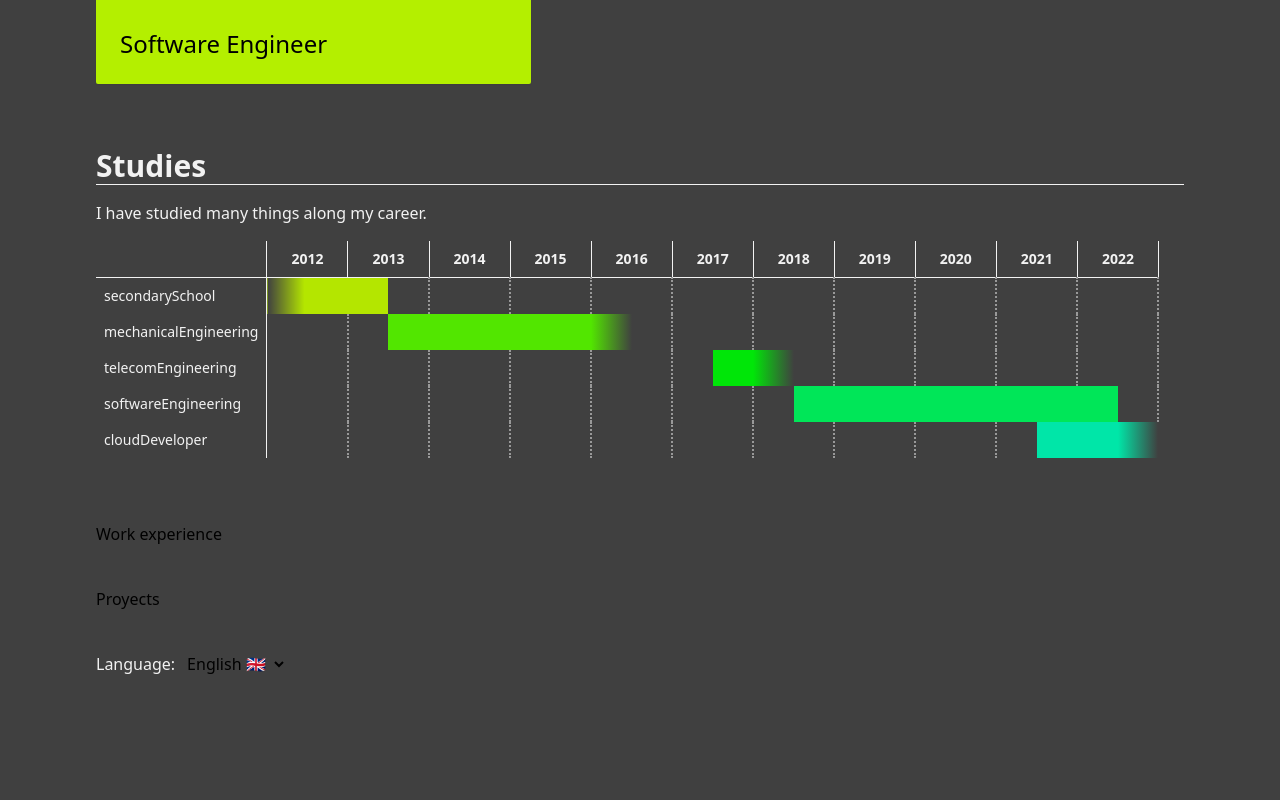
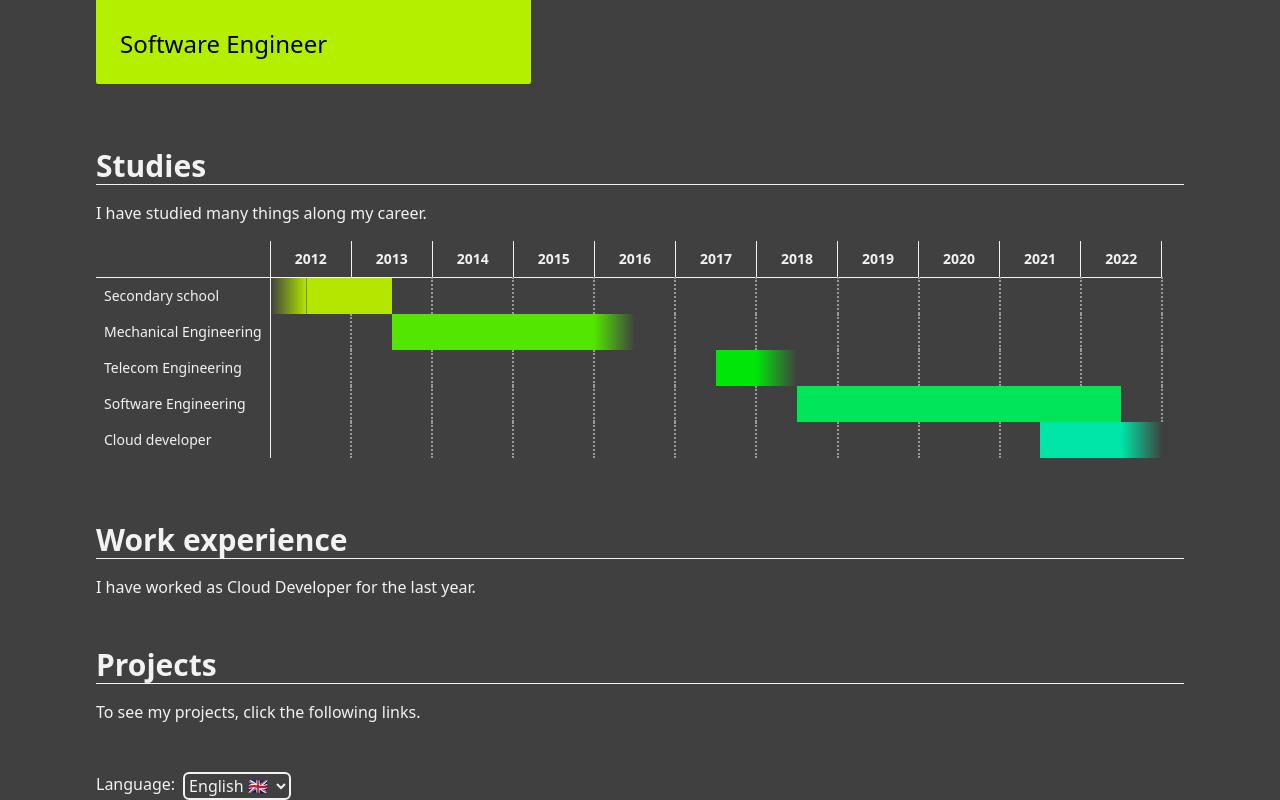
Before and after one commit to Rebun13/old_web, a Vue app: page / in a window 1280 px wide. Shown: the part 292-1092 px from the top of the page. Before the commit the page ends 968 px from the top, so only its background shows below. Built offline with nearby package versions, Linux system fonts and the light colour scheme.

Commit message:
Initialized projects and work apps and style changes in language selector Basic content in the remaining basic apps. Ruben Gomez Dopazo

```diff
--- a/src/App.vue
+++ b/src/App.vue
@@ -15,13 +15,13 @@ import Projects from './components/Projects.vue';
           </a>
         </li>
         <li class="nav-item p-4">
-          <a class="nav-link text-black font-bold align-bottom" href="">{{ $t('headerStudies') }}</a>
+          <a class="nav-link text-black font-bold align-bottom" href="#studies">{{ $t('headerStudies') }}</a>
         </li>
         <li class="nav-item p-4">
-          <a class="nav-link text-black font-bold" href="">{{ $t('headerWork') }}</a>
+          <a class="nav-link text-black font-bold" href="#work-experience">{{ $t('headerWork') }}</a>
         </li>
         <li class="nav-item p-4">
-          <a class="nav-link text-black font-bold" href="">{{ $t('headerProjects') }}</a>
+          <a class="nav-link text-black font-bold" href="#projects">{{ $t('headerProjects') }}</a>
         </li>
       </ul>
     </div>
--- a/src/components/Projects.vue
+++ b/src/components/Projects.vue
@@ -2,8 +2,15 @@
 
 </script>
 <template>
-  <div class="ml-24 mr-24 flex flex-auto">
-    <h1>Proyects</h1>
-    <hr class="my-8 h-px bg-clear border-0"/>
+  <div class="ml-24 mr-24 mb-12 flex flex-wrap">
+    <div id="studies-header" class="mb-4 w-full">
+      <h1 id="projects-experience" class="text-clear text-3xl font-bold w-full">{{ $t("headerProjects") }}</h1>
+      <hr class="my-0 h-px w-full bg-clear border-0">
+    </div>
+    <div id="projects-content" class="w-full">
+      <div id="projects-text" class="flex">
+        <p id="projects-intro" class="text-clear" v-html="$t('projectsIntro')"></p>
+      </div>
+    </div>
   </div>
 </template>
--- a/src/components/Translate.vue
+++ b/src/components/Translate.vue
@@ -10,8 +10,8 @@
 <template>
   <div class="ml-24 mr-24 flex flex-auto">
     <label for="lang-selector" class="pr-2 text-clear">{{ $t('language') }}:</label>
-    <select id="lang-selector" name="lang-selector" class="bg-secondary/80" v-model="$i18n.locale">
-      <option v-for="item in languages" :value="item.language">{{ item.title }} {{ item.flag }}</option>
+    <select id="lang-selector" name="lang-selector" class="bg-secondary/80 border-clear border-2 rounded-md text-clear" v-model="$i18n.locale">
+      <option v-for="item in languages" :value="item.language" class="text-clear">{{ item.title }} {{ item.flag }}</option>
     </select>
   </div>
 </template>
--- a/src/components/Work.vue
+++ b/src/components/Work.vue
@@ -2,8 +2,15 @@
 
 </script>
 <template>
-  <div class="ml-24 mr-24 flex flex-auto">
-    <h1>Work experience</h1>
-    <hr class="my-8 h-px bg-clear border-0"/>
+  <div class="ml-24 mr-24 mb-12 flex flex-wrap">
+    <div id="studies-header" class="mb-4 w-full">
+      <h1 id="work-experience" class="text-clear text-3xl font-bold w-full">{{ $t("headerWork") }}</h1>
+      <hr class="my-0 h-px w-full bg-clear border-0">
+    </div>
+    <div id="work-content" class="w-full">
+      <div id="work-text" class="flex">
+        <p id="work-intro" class="text-clear" v-html="$t('workIntro')"></p>
+      </div>
+    </div>
   </div>
 </template>
--- a/src/plugins/i18n.js
+++ b/src/plugins/i18n.js
@@ -11,7 +11,14 @@ const messages = {
         headerProjects: 'Projects',
         headerStudies: 'Studies',
         language: 'Language',
-        studiesIntro: 'I have studied many things along my career.'
+        studiesIntro: 'I have studied many things along my career.',
+        secondarySchool: 'Secondary school',
+        mechanicalEngineering: 'Mechanical Engineering',
+        telecomEngineering: 'Telecom Engineering',
+        softwareEngineering: 'Software Engineering',
+        cloudDeveloper: "Cloud developer",
+        workIntro: 'I have worked as Cloud Developer for the last year.',
+        projectsIntro: 'To see my projects, click the following links.'
     },
     'es': {
         myName: 'Rubén',
@@ -23,7 +30,14 @@ const messages = {
         headerProjects: 'Proyectos',
         headerStudies: 'Estudios',
         language: 'Idioma',
-        studiesIntro: 'He estudiado muchas cosas a lo largo de mi carrera.'
+        studiesIntro: 'He estudiado muchas cosas a lo largo de mi carrera.',
+        secondarySchool: 'Educación Secundaria',
+        mechanicalEngineering: 'Ingeniería Mecánica',
+        telecomEngineering: 'Ingeniería de Telecomunicaciones',
+        softwareEngineering: 'Ingeniería Informática',
+        cloudDeveloper: "Desarrollador Cloud",
+        workIntro: 'He trabajado como desarrollador cloud durante el último año.',
+        projectsIntro: 'Para ver mis proyectos, selecciona uno de los siguientes enlaces.'
     }
 }
 
```
